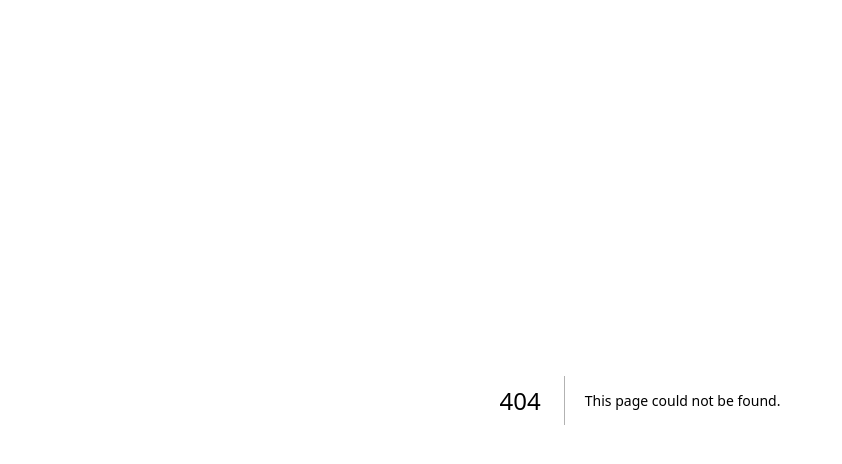
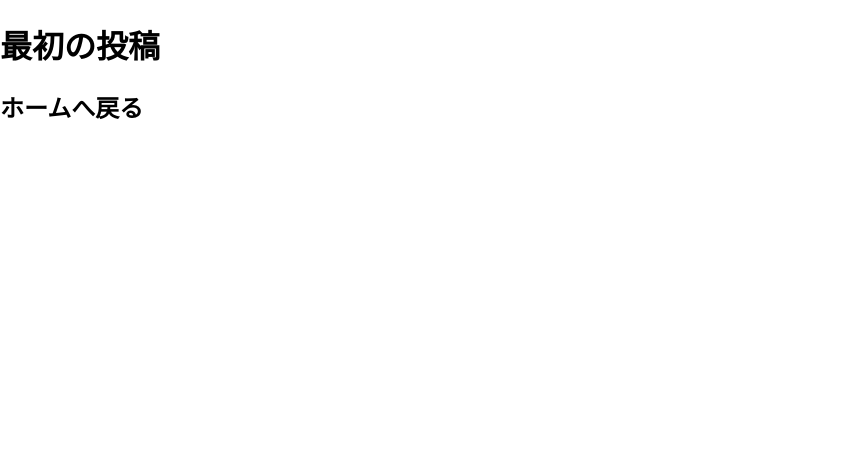
Before and after one commit to https-github-com-hasegawa2073/udemy-nextjs-microblog, a Next.js app in the folder nextjs-microblog/: page /posts/firstPost in a window 1280 px wide. Before the commit this address had no page. Shown: the top 464 px of the page, without its empty margins (0-842 px from the left). Built offline with nearby package versions, Linux system fonts and the light colour scheme.

Commit message:
add: pagesフォルダでルーティング設定をした

```diff
--- /dev/null
+++ b/nextjs-microblog/pages/posts/firstPost.js
@@ -0,0 +1,8 @@
+export default function FirstPost() {
+  return (
+    <div>
+      <h1>最初の投稿</h1>
+      <h2>ホームへ戻る</h2>
+    </div>
+  );
+}
```
Also changed, not shown: nextjs-microblog/pages/index.js (+7 -7 lines), 2 other files (tests, documents, lock files or other folders).
